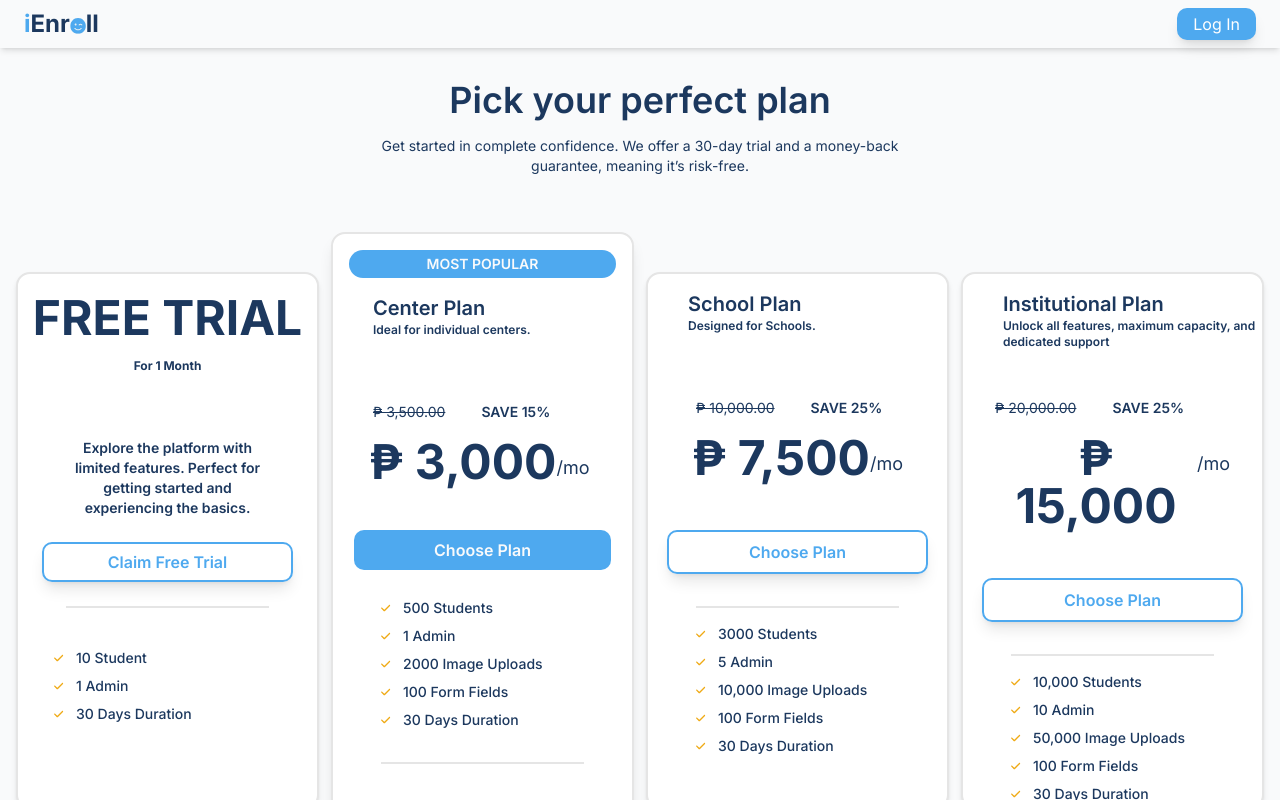
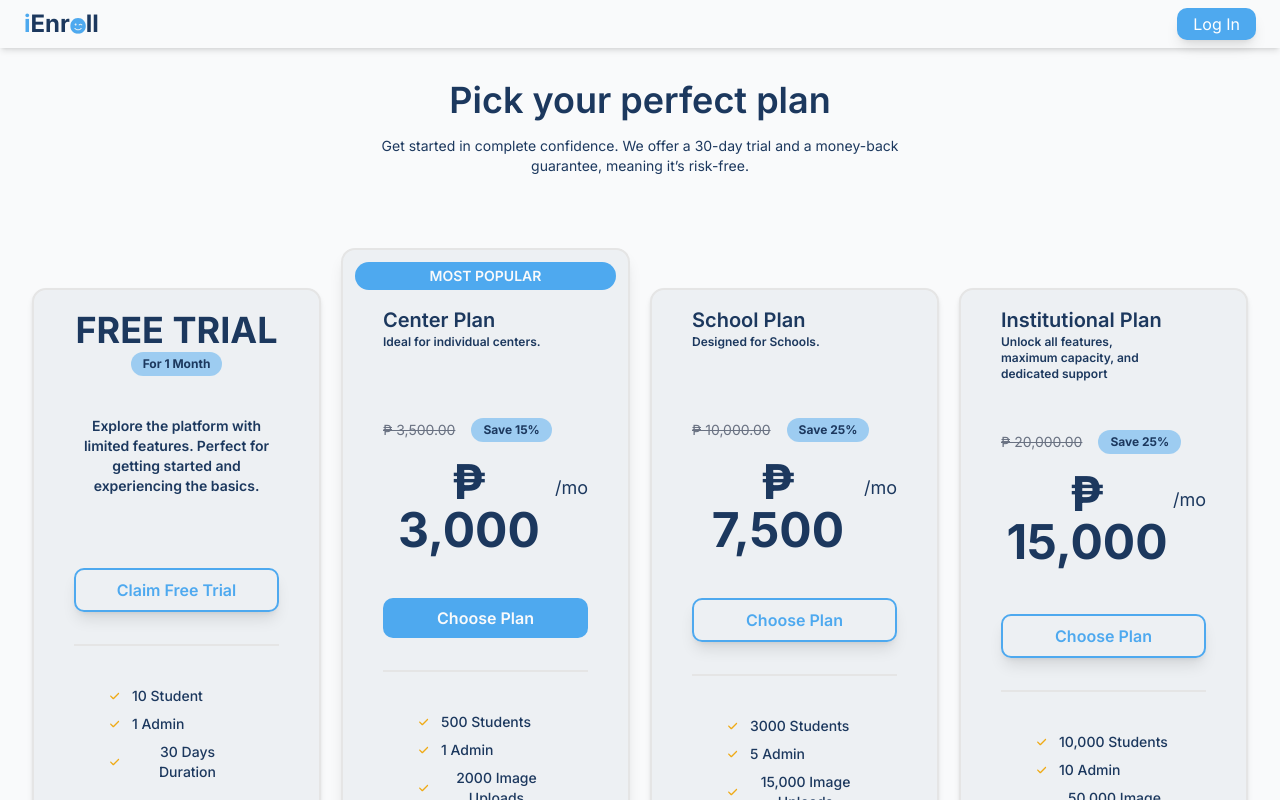
Before and after one commit to marcusAlmo/iEnroll, a React (Vite) app in the folder client/: page / in a window 1280 px wide. Shown: the top 800 px of the page. Built offline with nearby package versions, Linux system fonts and the light colour scheme.

Commit message:
feat: add scroll to contact effect as a prop

```diff
--- a/client/src/app/admin/components/PricingList.tsx
+++ b/client/src/app/admin/components/PricingList.tsx
@@ -1,8 +1,14 @@
-import React, { ReactNode } from 'react';
-import Vector from "../../../assets/images/Vector.svg";
+import React, { ReactNode, useRef } from 'react';
+import Vector from "@/assets/images/Vector.svg";
 import { Link } from 'react-router';
 
-function PricingList() {
+interface PricingListProps {
+    scrollToContact: () => void;
+  }
+
+
+  const PricingList: React.FC<PricingListProps> = ({ scrollToContact }) => {
+
     const Perks = [
         {label: "10 Student", icon: Vector},
         {label: "1 Admin", icon: Vector},
@@ -18,7 +24,7 @@ function PricingList() {
       const Perks_2 = [
         {label: "3000 Students", icon: Vector},
         {label: "5 Admin", icon: Vector},
-        {label: "10,000 Image Uploads", icon: Vector},
+        {label: "15,000 Image Uploads", icon: Vector},
         {label: "100 Form Fields", icon: Vector},
         {label: "30 Days Duration", icon: Vector},
       ];
@@ -30,32 +36,86 @@ function PricingList() {
         {label: "30 Days Duration", icon: Vector},
       ];
   return (
-    <div>
-        <div className="w-full grid grid-cols-1 md:grid-cols-4 p-4 gap-x-3 mt-10 h-screen font-inter text-primary overflow-x-hidden">
-            <div className="bg-card rounded-xl shadow-md border-2 h-[537px] max-h-auto mt-10">
-                <h1 className=" mt-5 -mb-5 font-bold font-inter text-5xl">
-                FREE TRIAL
-                </h1>
-            <div className=" mt-8 inline-flex items-center box-content rounded-full bg-badge1 text-xs font-inter font-bold text-primary1">
-                <span className="p-1 px-3 ">
+    <div className="p-4 sm:p-6 lg:p-8">
+         <div className="grid grid-cols-1 sm:grid-cols-2 lg:grid-cols-4 gap-5 mt-10 font-inter text-primary ">
+            <div className="bg-container-1 rounded-xl shadow-md border-2 min-h-[537px] mt-10 px-10 ">
+                <h1 className="mt-5 font-bold text-2xl md:text-4xl text-center">FREE TRIAL</h1>
+                <div className=" inline-flex items-center rounded-full text-xs font-inter font-bold px-3 py-1 relative">
+                    <div className="absolute inset-0 bg-accent opacity-50 rounded-full"></div>
+                    <p className="text-primary relative">
                         For 1 Month
-                </span>
+                    </p>
                 </div>
-            <div className="text-sm font-regular  text-center inline-block px-12 py-8 p-2 mt-7 ">
+
+                <div className="text-sm font-regular  text-center inline-block p-2 mt-8">
                     Explore the platform with limited features. Perfect for getting started and experiencing the basics.
                 </div>
-            <div>
-                <Link className=" text-accent border-2 border-accent text-base py-2 px-16 rounded-lg shadow-lg" to={'ContactSection'}>
+
+                <button className=" text-accent border-2 border-accent text-base py-2 rounded-lg shadow-lg mt-16 w-full cursor-pointer"
+                    onClick={scrollToContact}
+                >
                     Claim Free Trial
-                </Link>
-            </div>
+                </button>
+
                 <div className="flex justify-center">
-                <span className="border w-full mx-12 my-8"></span>
+                    <span className="border w-full my-8"></span>
                 </div>
                 <div>
-                <ul className="text-sm font-medium flex-col mx-9 space-y-2 my-2">
+                    <ul className="flex flex-col text-sm font-medium mx-9 gap-2 my-2">
                         {Perks.map((item) => (
-                        <li className="flex items-center gap-3">
+                            <li key={item.label} className="flex items-center gap-3 w-full lg:w-auto">
+                                <img src={item.icon} alt={item.label} />
+                                <span>{item.label}</span>
+                            </li>
+                        ))}
+                    </ul>
+                </div>
+
+            </div>
+            <div className="bg-container-1 rounded-xl shadow-lg border-2 box-border min-h-[577.5px] ">
+                <h1 className="text-sm p-1 text-background bg-accent rounded-full m-3">
+                    MOST POPULAR
+                </h1>
+                <div className="w-full px-10">
+                    <div className=" mt-4  text-left w-full">
+                        <h1 className="font-semibold text-xl">
+                            Center Plan
+                        </h1>
+                        <h1 className= "text-xs font-regular ">
+                            Ideal for individual centers.
+                        </h1>
+                    </div>
+                    <div className="flex  text-sm gap-4 mt-[68px] items-center">
+                        <h1 className="line-through font-normal text-gray-500">₱ 3,500.00</h1>
+                        <div className="relative inline-flex items-center rounded-full text-xs font-inter font-bold px-3 py-1">
+                            <div className="absolute inset-0 bg-accent opacity-50 rounded-full"></div>
+                            <p className="text-primary relative z-10">Save 15%</p>
+                        </div>
+                    </div>
+
+                    <div className="flex mt-4">
+                        <h1 className="font-bold text-5xl ">
+                            ₱ 3,000
+                        </h1>
+                        <h1 className="font-normal text-lg mt-4">
+                            /mo
+                        </h1>
+                    </div>
+
+                    <button className=" text-background bg-accent text-base w-full py-2 rounded-lg mt-11 cursor-pointer"
+                        onClick={scrollToContact}
+                    >
+                        Choose Plan
+                    </button>
+
+
+                    <div className="flex justify-center">
+                        <span className="border w-full my-8"></span>
+                    </div>
+                    <div>
+                        <ul className="flex flex-wrap text-sm font-medium mx-9 gap-2 my-2">
+                            {Perks_1.map((item) => (
+                                <li key={item.label} className="flex items-center gap-3 w-full lg:w-auto">
                                 <><img src={item.icon} alt={item.label} /><span>{item.label}</span></>
                                 </li>
                                 )
@@ -63,57 +123,10 @@ function PricingList() {
                         </ul>
                     </div>
                 </div>
-            <div className="bg-card rounded-xl shadow-lg border-2 box-border h-[590px] w-full">
-                <div className="bg-accent rounded-full  m-4">
-                    <h1 className="text-sm p-1 text-background ">
-                        MOST POPULAR
-                    </h1>
+
             </div>
-                <div className=" mt-4 mx-10 text-left w-full">
-                    <h1 className="font-semibold text-xl">
-                        Center Plan
-                    </h1>
-                    <h1 className= "text-xs font-regular ">
-                        Ideal for individual centers.
-                    </h1>
-                </div>
-                <div className="flex mx-10 text-sm gap-6 mt-16">
-                  <h1 className="line-through font-normal">
-                      ₱ 3,500.00
-                   </h1>
-                   <h1 className="rounded-full bg-badge1 text-primary px-3">
-                      SAVE 15%
-                   </h1>
-                </div>
-                <div className="flex mx-9 mt-4">
-                    <h1 className="font-bold text-5xl ">
-                        ₱ 3,000
-                    </h1>
-                    <h1 className="font-normal text-lg mt-4">
-                        /mo
-                    </h1>
-                </div>
-                <div className="my-11">
-                    <button className=" text-background bg-accent text-base px-20 py-2 rounded-lg">
-                        Choose Plan
-                    </button>
-                </div>
-                <div>
-                    <ul className="text-sm font-medium flex-col mx-12 space-y-2 -mt-4">
-                        {Perks_1.map((item) => (
-                            <li className="flex items-center gap-3">
-                            <><img src={item.icon} alt={item.label} /><span>{item.label}</span></>
-                            </li>
-                            )
-                        )}
-                    </ul>
-                </div>
-                <div className="flex justify-center">
-                    <span className="border w-full mx-12 my-8"></span>
-                </div>
-            </div>
-            <div className="bg-card rounded-xl shadow-md border-2 h-[537px] max-h-auto mt-10">
-                <div className=" mt-4 mx-10 text-left w-full">
+            <div className="bg-container-1 rounded-xl shadow-md border-2 min-h-[537px] max-h-auto mt-10 px-10 w-full">
+                <div className="mt-4 text-left w-full">
                     <h1 className="font-semibold text-xl">
                         School Plan
                     </h1>
@@ -121,15 +134,15 @@ function PricingList() {
                         Designed for Schools.
                     </h1>
                 </div>
-                <div className="flex mx-12 text-sm gap-6 mt-16">
-                  <h1 className="line-through font-normal">
-                      ₱ 10,000.00
-                   </h1>
-                   <h1 className="rounded-full bg-badge1 text-primary px-3">
-                      SAVE 25%
-                   </h1>
+                <div className="flex text-sm gap-4 mt-[68px] items-center">
+                    <h1 className="line-through font-normal text-gray-500">₱ 10,000.00</h1>
+                    <div className="relative inline-flex items-center rounded-full text-xs font-inter font-bold px-3 py-1">
+                        <div className="absolute inset-0 bg-accent opacity-50 rounded-full"></div>
+                        <p className="text-primary relative z-10">Save 25%</p>
                     </div>
-                <div className="flex mx-11 mt-4">
+                </div>
+
+                <div className="flex mt-4">
                     <h1 className="font-bold text-5xl ">
                         ₱ 7,500
                     </h1>
@@ -137,16 +150,18 @@ function PricingList() {
                         /mo
                     </h1>
                 </div>
-                <div className="mt-12">
-                    <button className=" text-accent border-2 border-accent text-base py-2 px-20 rounded-lg shadow-lg">
+
+                <button className=" text-accent border-2 border-accent text-base py-2 rounded-lg shadow-lg mt-11 w-full cursor-pointer"
+                    onClick={scrollToContact}
+                >
                     Choose Plan
                 </button>
-                </div>
+
                 <div className="flex justify-center">
-                    <span className="border w-full mx-12 my-8"></span>
+                    <span className="border w-full my-8"></span>
                 </div>
                 <div>
-                    <ul className="text-sm font-medium flex-col mx-12 space-y-2 -mt-4">
+                    <ul className="flex flex-wrap text-sm font-medium mx-9 space-y-2 my-2">
                         {Perks_2.map((item) => (
                             <li className="flex items-center gap-3">
                             <><img src={item.icon} alt={item.label} /><span>{item.label}</span></>
@@ -156,24 +171,23 @@ function PricingList() {
                     </ul>
                 </div>
             </div>
-            <div className="bg-card rounded-xl shadow-md border-2 h-[537px] max-h-auto mt-10">
-                <div className=" mt-4 mx-10 text-left w-full">
+            <div className="bg-container-1 rounded-xl shadow-md border-2 min-h-[537px] max-h-auto mt-10 px-10 w-full">
+                <div className="mt-4 text-left w-full">
                     <h1 className="font-semibold text-xl">
                         Institutional Plan
                     </h1>
-                    <h1 className= "text-xs font-regular mr-10">
+                    <h1 className="text-xs font-regular mr-10">
                         Unlock all features, maximum capacity, and dedicated support
                     </h1>
                 </div>
-                <div className="flex mx-8 text-sm gap-6 mt-12">
-                  <h1 className="line-through font-normal">
-                      ₱ 20,000.00
-                   </h1>
-                   <h1 className="rounded-full bg-badge1 text-primary px-3">
-                      SAVE 25%
-                   </h1>
+                <div className="flex  text-sm gap-4 mt-[48px] items-center">
+                    <h1 className="line-through font-normal text-gray-500">₱ 20,000.00</h1>
+                    <div className="relative inline-flex items-center rounded-full text-xs font-inter font-bold px-3 py-1">
+                        <div className="absolute inset-0 bg-accent opacity-50 rounded-full"></div>
+                        <p className="text-primary relative z-10">Save 25%</p>
                     </div>
-                <div className="flex mx-8 mt-4">
+                </div>
+                <div className="flex mt-4">
                     <h1 className="font-bold text-5xl ">
                         ₱ 15,000
                     </h1>
@@ -181,18 +195,21 @@ function PricingList() {
                         /mo
                     </h1>
                 </div>
-                <div className="mt-12">
-                    <button className=" text-accent border-2 border-accent text-base py-2 px-20 rounded-lg shadow-lg">
+
+                <button className=" text-accent border-2 border-accent text-base py-2 rounded-lg shadow-lg w-full mt-12 cursor-pointer"
+                    onClick={scrollToContact}
+                >
                     Choose Plan
                 </button>
-                </div>
+
                 <div className="flex justify-center">
-                    <span className="border w-full mx-12 my-8"></span>
+                    <span className="border w-full my-8"></span>
                 </div>
                 <div>
-                    <ul className="text-sm font-medium flex-col mx-12 space-y-2 -mt-4">
+                    <ul className="flex flex-wrap text-sm font-medium mx-9 space-y-2 my-2">
+
                         {Perks_3.map((item) => (
-                            <li className="flex items-center gap-3">
+                            <li key={item.label} className="flex items-center gap-3 w-full lg:w-auto">
                             <><img src={item.icon} alt={item.label} /><span>{item.label}</span></>
                             </li>
                             )
```
Lines whose indentation alone changed are shown as unchanged.
